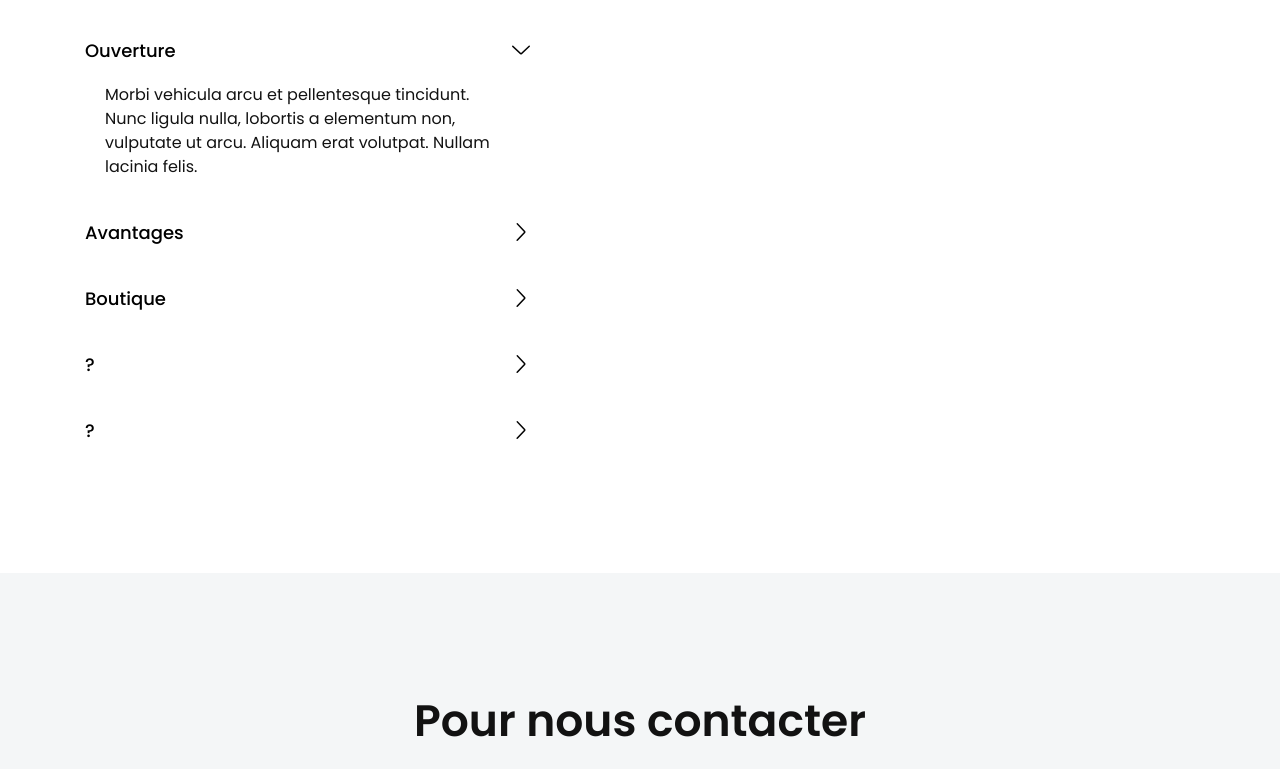
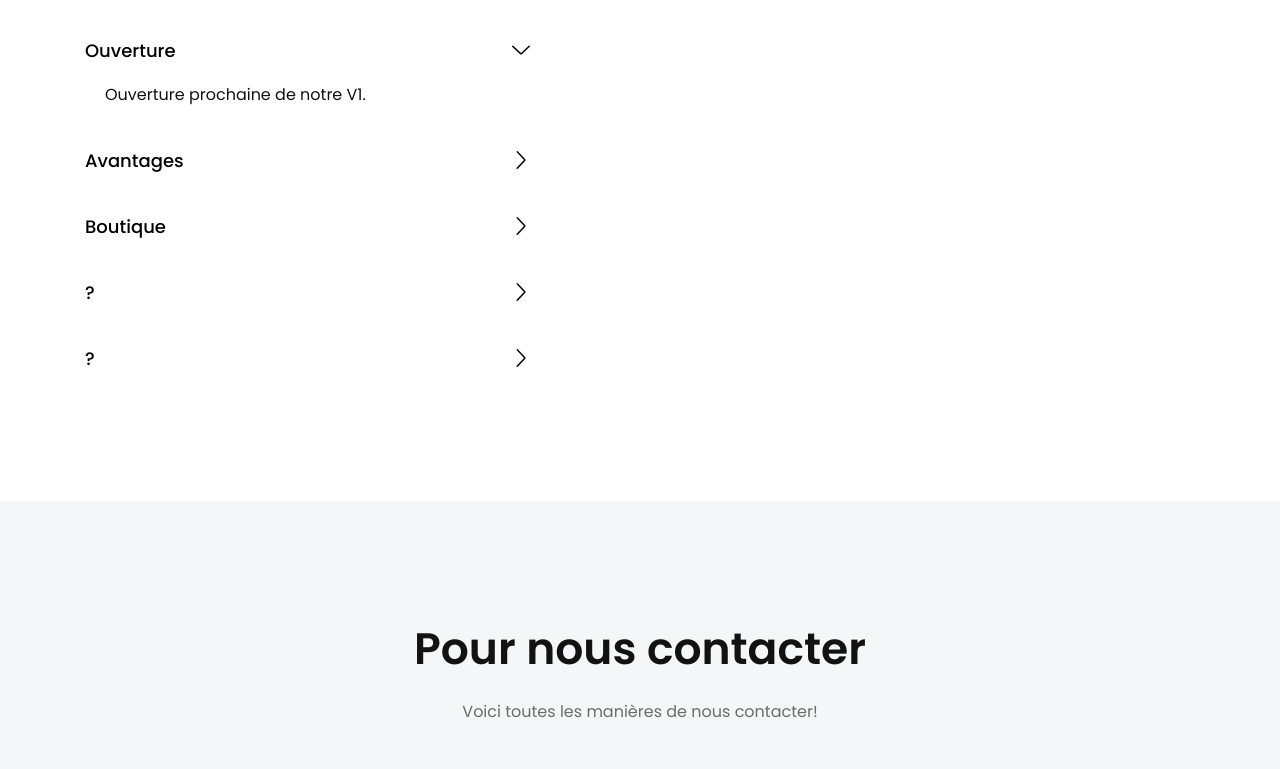
Before and after one commit to sharps4/henoria, a plain HTML site: page index.html in a window 1280 px wide. Shown: the part 2596-3365 px from the top of the page. Drawn offline with Linux system fonts and the light colour scheme.

Commit message:
SEO + changements visuels

```diff
--- a/index.html
+++ b/index.html
@@ -451,7 +451,7 @@
 
                                     <div id="collapseOne" class="collapse show" aria-labelledby="headingOne" data-parent="#accordionExample">
                                         <div class="card-body">
-                                            <p class="text">Morbi vehicula arcu et pellentesque tincidunt. Nunc ligula nulla, lobortis a elementum non, vulputate ut arcu. Aliquam erat volutpat. Nullam lacinia felis.</p>
+                                            <p class="text">Ouverture prochaine de notre V1.</p>
                                         </div>
                                     </div>
                                 </div> <!-- card -->
@@ -461,7 +461,7 @@
                                     </div>
                                     <div id="collapseTwo" class="collapse" aria-labelledby="headingTwo" data-parent="#accordionExample">
                                         <div class="card-body">
-                                            <p class="text">Morbi vehicula arcu et pellentesque tincidunt. Nunc ligula nulla, lobortis a elementum non, vulputate ut arcu. Aliquam erat volutpat. Nullam lacinia felis.</p>
+                                            <p class="text">Après l'achat d'un grade vous aurez directement tous ses avantages débloqués sur notre serveur.</p>
                                         </div>
                                     </div>
                                 </div> <!-- card -->
@@ -471,7 +471,7 @@
                                     </div>
                                     <div id="collapseThree" class="collapse" aria-labelledby="headingThree" data-parent="#accordionExample">
                                         <div class="card-body">
-                                            <p class="text">Morbi vehicula arcu et pellentesque tincidunt. Nunc ligula nulla, lobortis a elementum non, vulputate ut arcu. Aliquam erat volutpat. Nullam lacinia felis.</p>
+                                            <p class="text">Actuellement en maintenance.</p>
                                         </div>
                                     </div>
                                 </div> <!-- card -->
```
